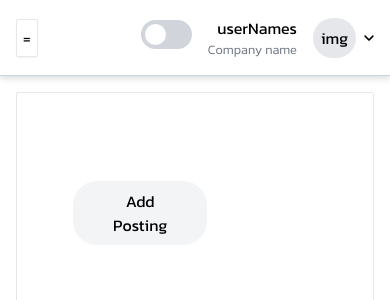
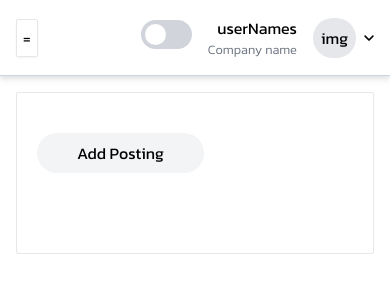
Before and after one commit to sambit826059/Placement_Module, a React (Create React App) app: page /HR/jobposting in a window 390 px wide. Shown: the top 300 px of the page. Built offline with nearby package versions, Linux system fonts and the light colour scheme.

Commit message:
style update

```diff
--- a/src/HR/Components/JobPostingByHR.jsx
+++ b/src/HR/Components/JobPostingByHR.jsx
@@ -74,17 +74,17 @@ export default function JobPostingByHR() {
     <>
 
 
-    <div className="overflow-hidden rounded-sm border border-stroke bg-white shadow-default dark:border-stroke-dark dark:bg-box-dark">
-        <div className="   fit-content grid   p-2 ">
-            <div className=" bg-yellow-00 rounded-xl px-12 py-20 ">
+    <div className="overflow-hidden rounded-sm border border-stroke bg-white shadow-default dark:border-stroke-dark dark:bg-box-dark ">
+        <div className=" py-10 px-5  md:p-10  ">
+            <div className=" bg-yellow-00 rounded-xl   ">
 
-            <div className='grid  grid-cols-[20%,80%]  justify-evenly gap-8 '>
+            <div className=' flex-row justify-between   sm:grid md: grid-cols-[20%,80%]  sm:justify-evenly gap-8 '>
               <div className={`   `}>
               <button
               onClick={() => {setAddPosting(!AddPosting);
                               setEditingRowId(null);
                               setNewRow({ JobTitle: '', EmploymentType: '', jobDescription: '',CompanyLogoImage:'' });
-                            }} className={`   bg-gray-100 rounded-3xl px-10 py-2`}> {AddPosting ? 'Discard' : 'Add Posting'}</button>
+                            }} className={` w-max bg-gray-100 rounded-3xl px-10 py-2`}> {AddPosting ? 'Discard' : 'Add Posting'}</button>
 
               </div>
 
@@ -153,7 +153,7 @@ export default function JobPostingByHR() {
 
             {/* --------------------------- */}
                                 { !AddPosting&&
-                                    <div className='mt-10 flex flex-col-reverse justify-between gap-2'>
+                                    <div className='mt-10 flex flex-col-reverse justify-between gap-2 '>
                                     {data.map((row) => (
                                       <div key={row.id} className= {`${ row.id === deletedRowId ? '   opacity-2 transition ease-in-out  delay-150 -translate-y-1 scale-95 duration-300' : ''} group `} >
                                         <div className='group-hover:visible invisible flex ml-auto justify-end px-10 gap-3'>
@@ -161,20 +161,20 @@ export default function JobPostingByHR() {
                                           <button className='bg-red-300 p-2 rounded group-hover:block' onClick={() => deleteRow(row.id)}> <img src={DeletePostVector} alt="" /></button>
                                         </div>
 
-                                        <div className=' md:flex  p-[1rem]   rounded-[0.6rem] bg-gray-100'>
-                                          <div className='bg-gray-200 p-2 h-[8rem] w-[8rem]  rounded-[0.4rem]  '>
+                                        <div className=' grid  max max-sm:gap-4  sm:flex  p-[1rem]   rounded-[0.6rem] bg-gray-100'>
+                                          <div className='bg-gray-200  p-2 sm:h-[8rem] sm:w-[8rem]  rounded-[0.4rem] flex items-center justify-center'>
                                               {row.CompanyLogoImage && (
-                                                <img className='object-contain' src={row.CompanyLogoImage} alt=" Company Logo" />
+                                                <img className=' max-sm:h-[25vw]  max-sm:w-[85vw]  object-center object-cover' src={row.CompanyLogoImage} alt=" Company Logo" />
                                               )}
                                           </div>
 
-                                          <div className='mr-auto bg-green-00 p-5  w-[42rem]' >
+                                          <div className='mr-auto bg-green-00 px-7 ' >
                                             <ul className='list-disc md:grid grid-flow-col justify-start gap-8'> <li>Job Title : {row.JobTitle}</li> <li> Employment Type : {row.EmploymentType}</li></ul>
                                             <div> </div>
                                             <div>{row.jobDescription}</div>
                                           </div>
-                                          <div className='flex   m-auto mb-1 '>
-                                          <button className=' px-7 rounded-full border border-black'>See</button>
+                                          <div className=' m-auto mb-1 justify-self-end'>
+                                          <button className='  px-7 rounded-full border border-black '>See</button>
                                           </div>
                                         </div>
                                       </div>
```
